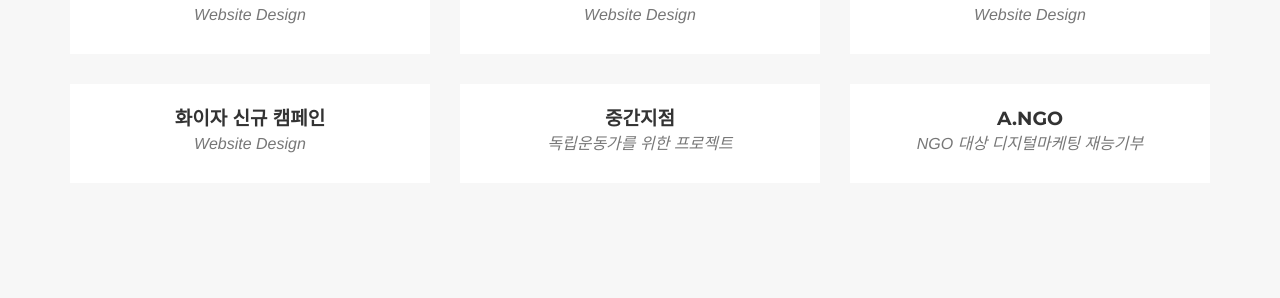
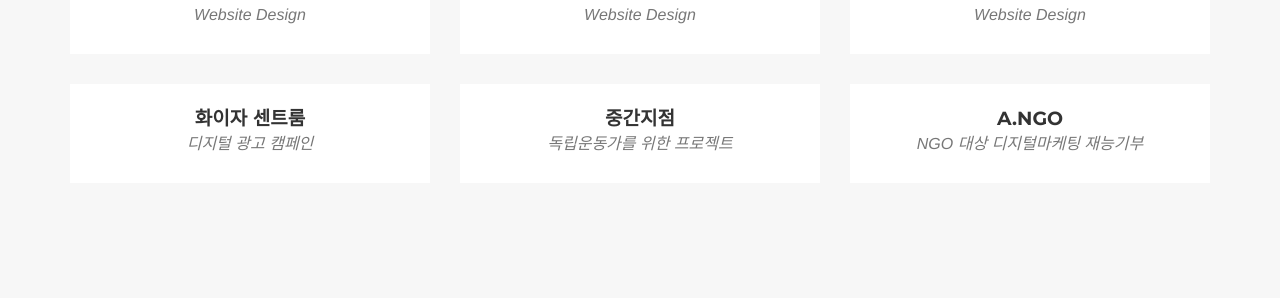
Before and after one commit to aimho23/portfolio, a Jekyll site: the page built from _posts/2014-07-15-project-4.markdown, in a window 1280 px wide and 900 px high, scrolled down 1670 px. Shown: the part 153-451 px from the top of the window. Built offline with Jekyll 4.4.1, drawn with Linux system fonts in a browser that asks for light colours; some web fonts are replaced; some of the changed lines change nothing that is shown.

Commit message:
about 경험

```diff
--- a/_posts/2014-07-15-project-4.markdown
+++ b/_posts/2014-07-15-project-4.markdown
@@ -1,15 +1,14 @@
 ---
-title: 화이자 신규 캠페인
-subtitle: Website Design
+title: 화이자 센트룸
+subtitle: 디지털 광고 캠페인
 layout: default
 modal-id: 4
 date: 2017-07-15
-img: treehouse.png
-thumbnail: treehouse-thumbnail.png
+img: centrum.png
+thumbnail: centrum_thumbnail.png
 alt: image-alt
-project-date: April 2014
-client: Start Bootstrap
-category: Web Development
-description: Lorem ipsum dolor sit amet, usu cu alterum nominavi lobortis. At duo novum diceret. Tantas apeirian vix et, usu sanctus postulant inciderint ut, populo diceret necessitatibus in vim. Cu eum dicam feugiat noluisse.
-
+project-date: July 2017
+client: Pfizer
+category: Digital ad
+description: 초기 아이디어 도출, 시안 제작을 담당하였습니다. 초기 5초 광고를 목표로 기획되었으나 아이디어를 인정받아 영화관 광고 등으로 확장되어 집행되었습니다. 센트룸은 전년ㅍ동기대비 26%의 매출 성장을 이뤘습니다.
 ---
```
Also changed, not shown: img/portfolio/centrum_thumbnail.png (added), 1 other file.
